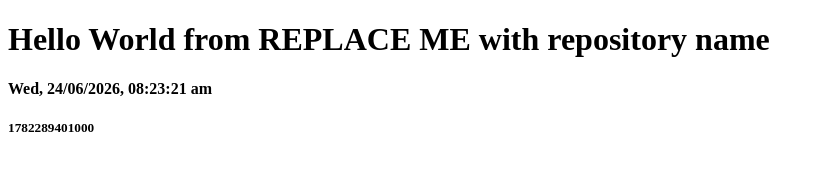
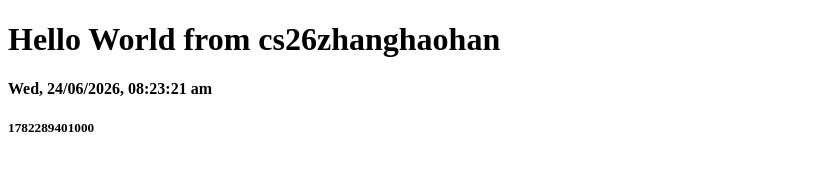
Before and after one commit to zhanghaohan41/cs26zhanghaohan, a plain HTML site: page docs/index.html in a window 1280 px wide. Shown: the whole page, without its empty margins (0-824 px from the left). Drawn offline with Linux system fonts and the light colour scheme.

Commit message:
Update index.html

```diff
--- a/docs/index.html
+++ b/docs/index.html
@@ -3,10 +3,10 @@
   <head>
     <meta charset="UTF-8">
     <meta name="viewport" content="width=device-width, initial-scale=1.0">
-    <title>my REPLACE ME with repository name </title>
+    <title>my cs26zhanghaohan </title>
   </head>
   <body>
-    <h1>Hello World from  REPLACE ME with repository name </h1>
+    <h1>Hello World from  cs26zhanghaohan </h1>
  <!-- ipaddresses paste next line -->
    <h4 id="id01">AAAA</h4>
    <h5 id="id02">AAAA</h5>
```
